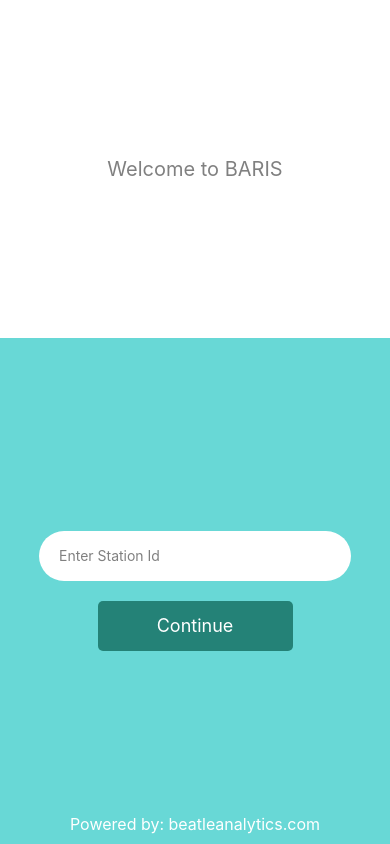
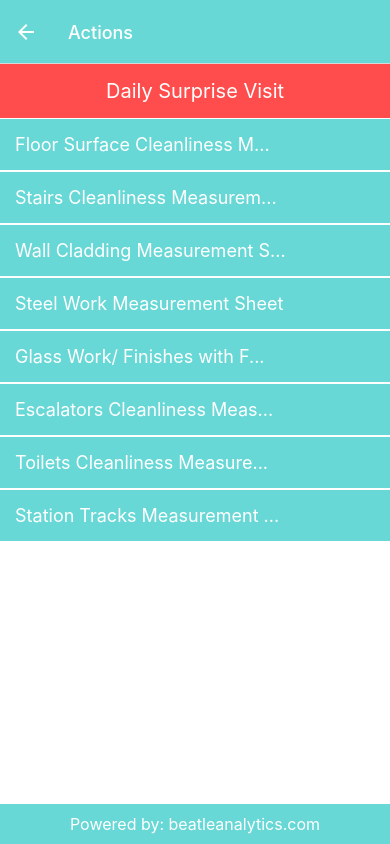
Before and after one commit to ShivrajTheCoder/baris, a React Native app: screen /Actions in a window 390 px wide. Built offline with nearby package versions, Linux system fonts and the light colour scheme.

Commit message:
Actioin-form-added

```diff
--- a/App.js
+++ b/App.js
@@ -7,14 +7,9 @@ import Login from './screens/Login';
 import Footer from './components/_layout/Footer';
 import UserLogin from './screens/UserLogin';
 import ProcessChoose from './screens/ProcessChoose';
-import DSV from './screens/ProcessScreen/PMCscreens/DSV';
-import DCU from './screens/ProcessScreen/PMCscreens/DCU';
-import DMP from './screens/ProcessScreen/PMCscreens/DMP';
-import MLD from './screens/ProcessScreen/PMCscreens/MLD';
-import DPL from './screens/ProcessScreen/PMCscreens/DPL';
-import DSVDetails from './screens/ProcessScreen/DetialScreens/DSVDetails';
 import ProcessDetials from './screens/ProcessDetails';
 import SubProcessForm from './screens/ProcessScreen/SubProcessForm';
+import ActionForms from './screens/ProcessScreen/ActionForms';
 
 const Stack = createNativeStackNavigator();
 
@@ -61,8 +56,8 @@ function App() {
           />
           {/* process details screens */}
           <Stack.Screen
-            name="DSV Details"
-            component={DSVDetails}
+            name="Actions"
+            component={ActionForms}
             options={{
               headerStyle: {
                 backgroundColor: '#68d8d6',
--- a/screens/ProcessScreen/SubProcessForm.js
+++ b/screens/ProcessScreen/SubProcessForm.js
@@ -1,11 +1,14 @@
+import { useRoute } from '@react-navigation/native';
 import React from 'react';
 import { View, Text, StyleSheet, TouchableOpacity } from 'react-native';
 
 export default function SubProcessForm({navigation}) {
+    const route = useRoute();
+    const { id, name } = route.params;
   return (
     <View style={styles.container}>
       <View style={styles.redSection}>
-        <Text style={styles.sectionText}>Daily Surprise Visit</Text>
+        <Text style={styles.sectionText}>{name}</Text>
       </View>
       <View style={styles.infoSection}>
         <Text style={styles.infoText}>Name: Lalit Kumar Singh</Text>
@@ -13,7 +16,7 @@ export default function SubProcessForm({navigation}) {
         <Text style={styles.infoText}>Station Name: Agra Cantt</Text>
         <Text style={styles.infoText}>Division Name: Agra</Text>
       </View>
-      <TouchableOpacity style={styles.nextButton} onPress={()=>navigation.navigate("DSV Details")}>
+      <TouchableOpacity style={styles.nextButton} onPress={()=>navigation.navigate("Actions",{id:1,name})}>
         <Text style={styles.nextButtonText}>Next</Text>
       </TouchableOpacity>
     </View>
```
Also changed, not shown: screens/ProcessScreen/ActionForms.js (renamed from screens/ProcessScreen/DetialScreens/DSVDetails.js, +4 -3 lines).
